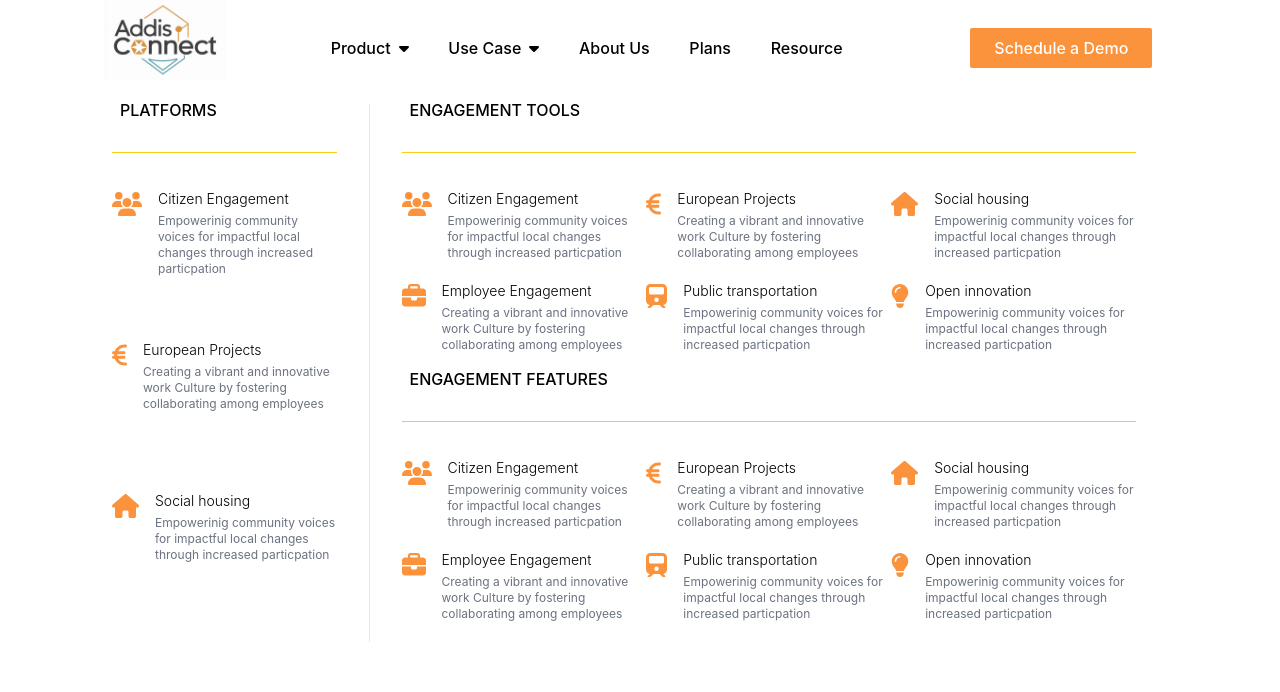
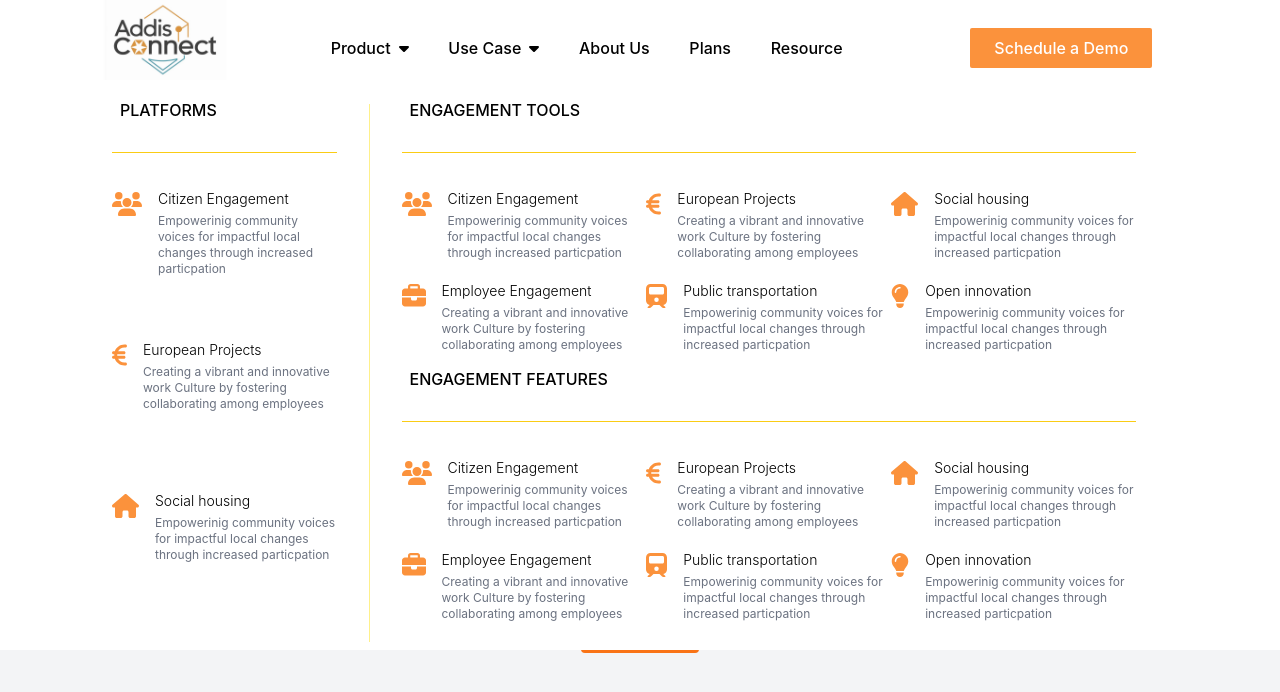
Before and after one commit to Macmilan24/Addis_connect-, a React (Create React App) app: page / in a window 1280 px wide. Shown: the top 692 px of the page. Built offline with nearby package versions, Linux system fonts and the light colour scheme; a web font is replaced by a local one.

Commit message:
started working on the landing page

```diff
--- a/src/App.js
+++ b/src/App.js
@@ -25,6 +25,7 @@
 
 import NavBar from "./container/navBar/NavBar";
 import React from "react";
+import WelcomeSection from "./container/WelcomeSections/WelcomeSections";
 
 // Add all the icons to the library
 library.add(
@@ -55,7 +56,7 @@
   return (
     <div className="">
       <NavBar />
-      <div className=" h-80 w-full bg-slate-500"> dsd</div>
+      <WelcomeSection />
     </div>
   );
 }
--- /dev/null
+++ b/src/container/WelcomeSections/WelcomeSections.js
@@ -0,0 +1,19 @@
+import React from "react";
+
+const WelcomeSection = () => {
+  return (
+    <section className="text-center p-10 bg-gray-100">
+      <img src="/img/logo.jpg" alt="Welcome" className="mx-auto mb-6" />
+      <h1 className="text-3xl font-bold">Welcome to CitizenConnect</h1>
+      <p className="my-4">
+        Join us in making our community a better place. Browse challenges,
+        participate in discussions, and share your success stories.
+      </p>
+      <button className="bg-orange-500 text-white py-2 px-4 rounded">
+        Get Started
+      </button>
+    </section>
+  );
+};
+
+export default WelcomeSection;
```
